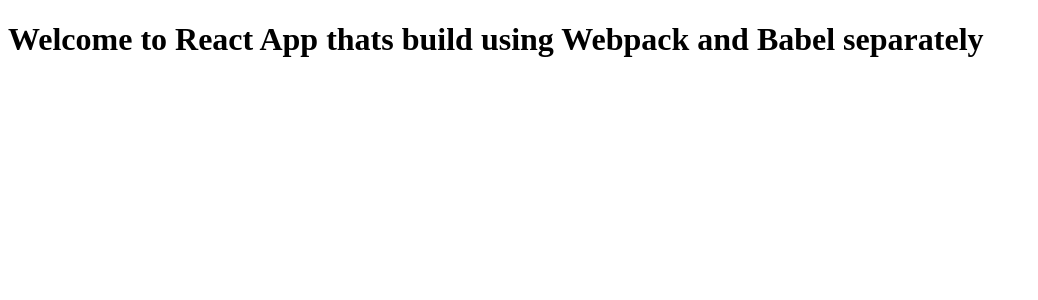
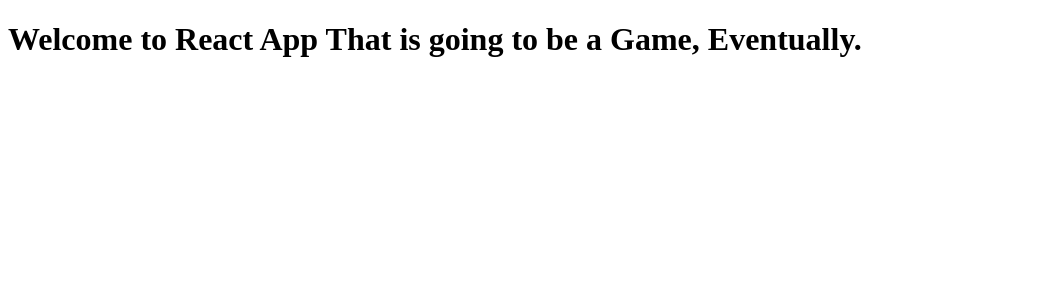
Before and after one commit to KendrickDrews/GeometrySurvivors, a React app: page / in a window 1280 px wide. Shown: the top 300 px of the page, without its empty margins (0-1038 px from the left). Built offline with nearby package versions, Linux system fonts and the light colour scheme; the HTML template or start-up script is replaced by a standard one.

Commit message:
Test Commit from Second Device

```diff
--- a/src/App.js
+++ b/src/App.js
@@ -3,7 +3,7 @@
 const App = () => {
     return (
         <h1>
-            Welcome to React App thats build using Webpack and Babel separately
+            Welcome to React App That is going to be a Game, Eventually.
         </h1>
     )
 }
```
